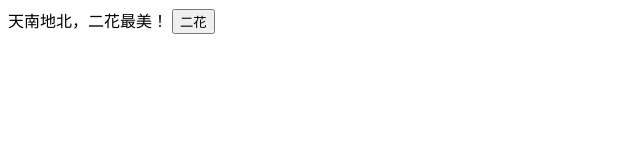
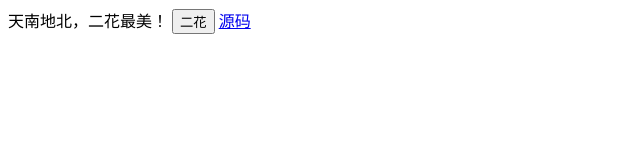
Before and after one commit to hotoday/hotoday.github.io, a plain HTML site: page index.html in a window 1280 px wide. Shown: the full height of the page, 0-640 px from the left. Drawn offline with Linux system fonts and the light colour scheme.

Commit message:
Update index.html

```diff
--- a/index.html
+++ b/index.html
@@ -5,3 +5,5 @@ function aa(){
     alert('天南地北，二花最美！')
 }
 </script>
+
+<a href="https://github.com/hotoday/">源码</a>
```
